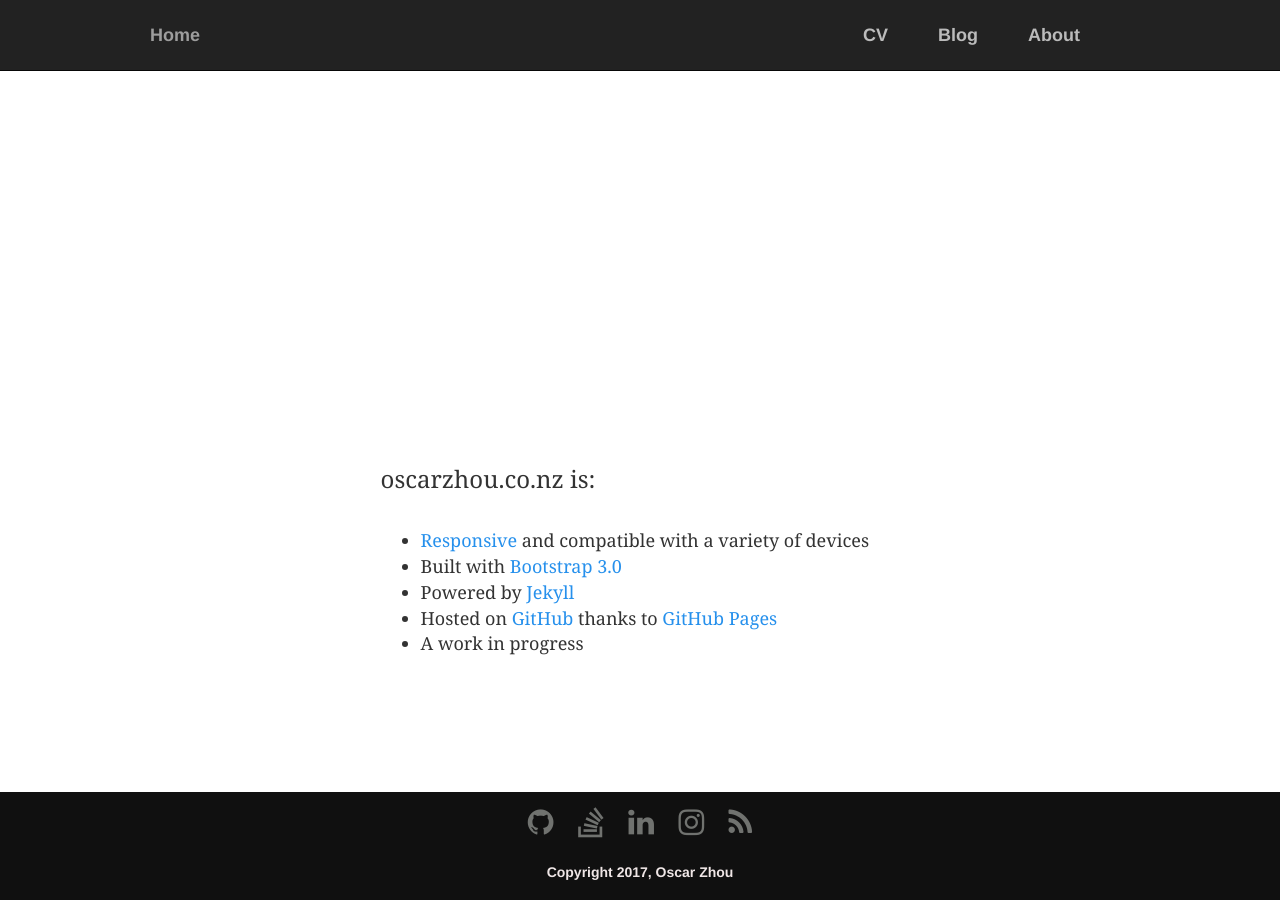
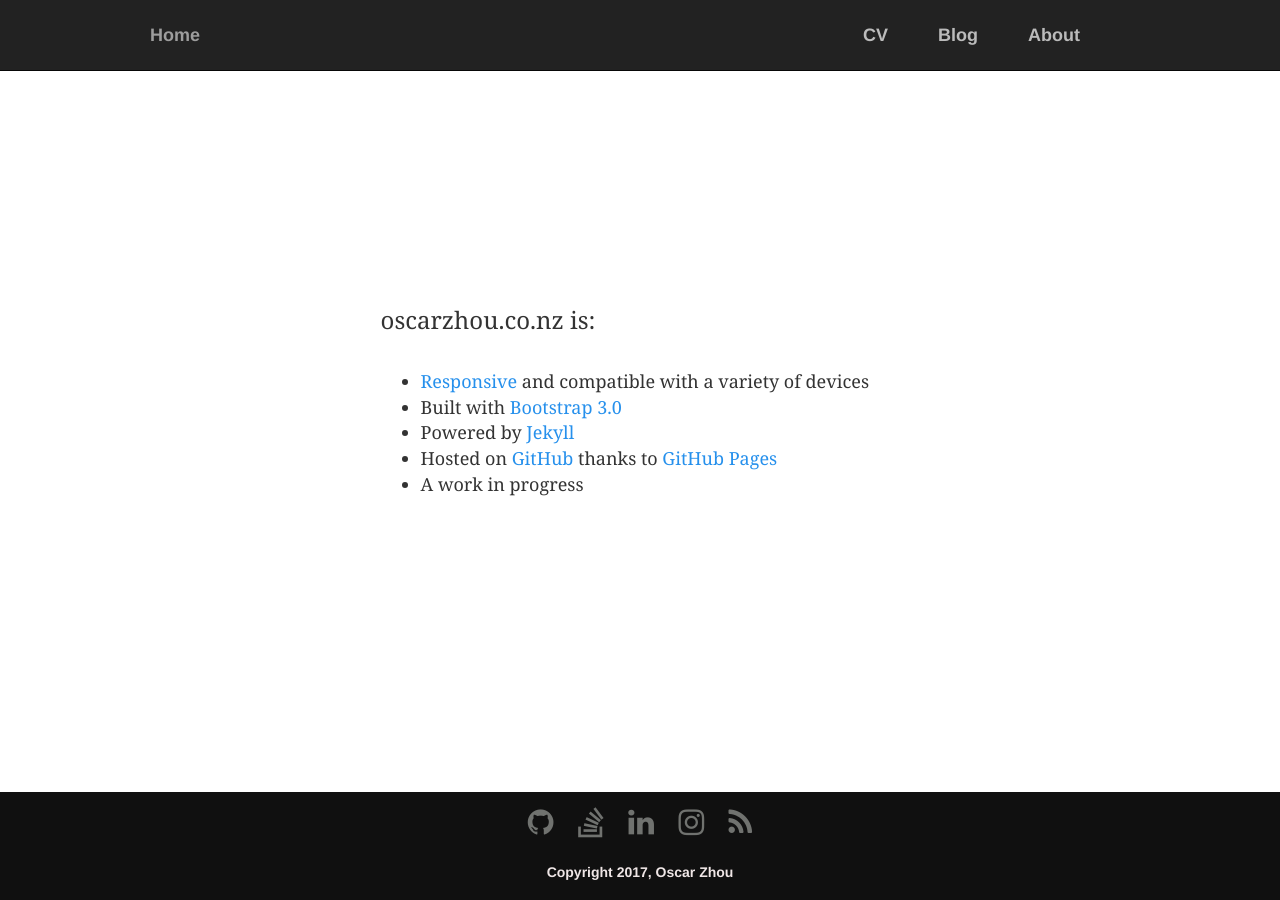
Before and after one commit to OscarZhou/oscarzhou.github.io, a Jekyll site: the page built from about/index.html, in a window 1280 px wide and 900 px high. Built offline with Jekyll 4.4.1, drawn with Linux system fonts in a browser that asks for light colours; nearby versions of some CDN libraries.

Commit message:
adjust responsive layout of blog
1 adjust responsive layout of the blog option
2 modify the about potion to fit the new layout

```diff
--- a/about/index.html
+++ b/about/index.html
@@ -2,10 +2,6 @@
 layout: default
 title: About | oscarzhou.co.nz | Oscar Zhou | .Net Developer | Technology Empowers Dream
 ---
-<div class="outer">
-    <div class="middle">
-        <div class="inner">
-            <aside class="col-sm-2 col-md-2"></aside>
 <section class="col-sm-8 col-md-8">
     <div class="about">
         <aside class="col-sm-2"></aside>
@@ -39,7 +35,3 @@
         <br />
     </div>
 </section>
-            <aside class="col-sm-2 col-md-2"></aside>
-        </div><!-- /.container-fluid -->
-    </div>
-</div>
--- a/css/main.css
+++ b/css/main.css
@@ -5,6 +5,10 @@
     font-family: 'Helvetica', 'Arial', 'Sans-Serif';
     margin-top: 0px;
     padding-top: 50px;
+}
+
+header{
+    margin-bottom: -50px;
 }
 
 .navbar-inverse .navbar-nav > li > a {
@@ -43,6 +47,18 @@
         float: right !important;
         margin-right: 50px;
     }
+
+    .post{
+        margin-top: -200px;
+    }
+
+    .blog-title{
+        padding-bottom: 10px;
+        border-bottom: solid 1px #000000;
+        margin-top: 250px;
+        text-align: right;
+        padding-right: 20px;
+    }
 }
 
 @media (min-width: 992px) {
@@ -54,6 +70,19 @@
         float: right !important;
         margin-right: 150px;
     }
+
+    .post{
+        margin-top: -200px;
+    }
+
+    .blog-title{
+        padding-bottom: 10px;
+        border-bottom: solid 1px #000000;
+        margin-top: 250px;
+        text-align: right;
+        padding-right: 20px;
+    }
+
 }
 
 @media (max-width: 768px) {
@@ -172,7 +201,7 @@
     margin-left: auto;
     margin-right: auto;
     /*width:*/ /*whatever width you want*/
-    margin-top: -170px; /*adjust the distance to top*/
+    /*margin-top: -170px; !*adjust the distance to top*!*/
 }
 /* center a div vertically */
 
@@ -181,7 +210,7 @@
 .cv {
     height: 100%;
     font-size: 12px;
-    margin-top: 230px;
+    /*margin-top: 230px;*/
     margin-bottom: 100px;
     font-family: 'Merriweather', Georgia, Times;
 }
@@ -259,7 +288,7 @@
 /* Blog */
 .post{
     text-align: left;
-    margin-top: -200px;
+    margin-top: 100px;
 }
 
 .post h1 {
@@ -274,9 +303,10 @@
 .blog-title{
     padding-bottom: 10px;
     border-bottom: solid 1px #000000;
-    margin-top: 250px;
+    margin-top: 0px;
     text-align: right;
     padding-right: 20px;
+    margin-bottom: 10px;
 }
 .blogs {
     padding-top: 30px;
```
Lines whose indentation alone changed are shown as unchanged.
